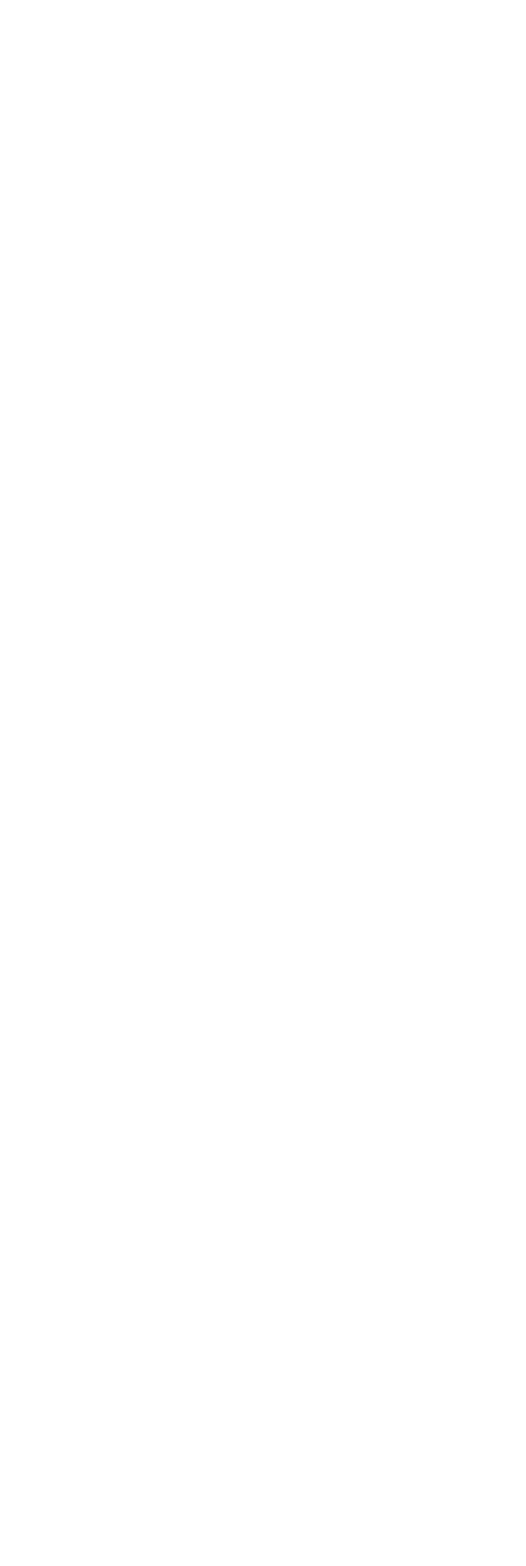
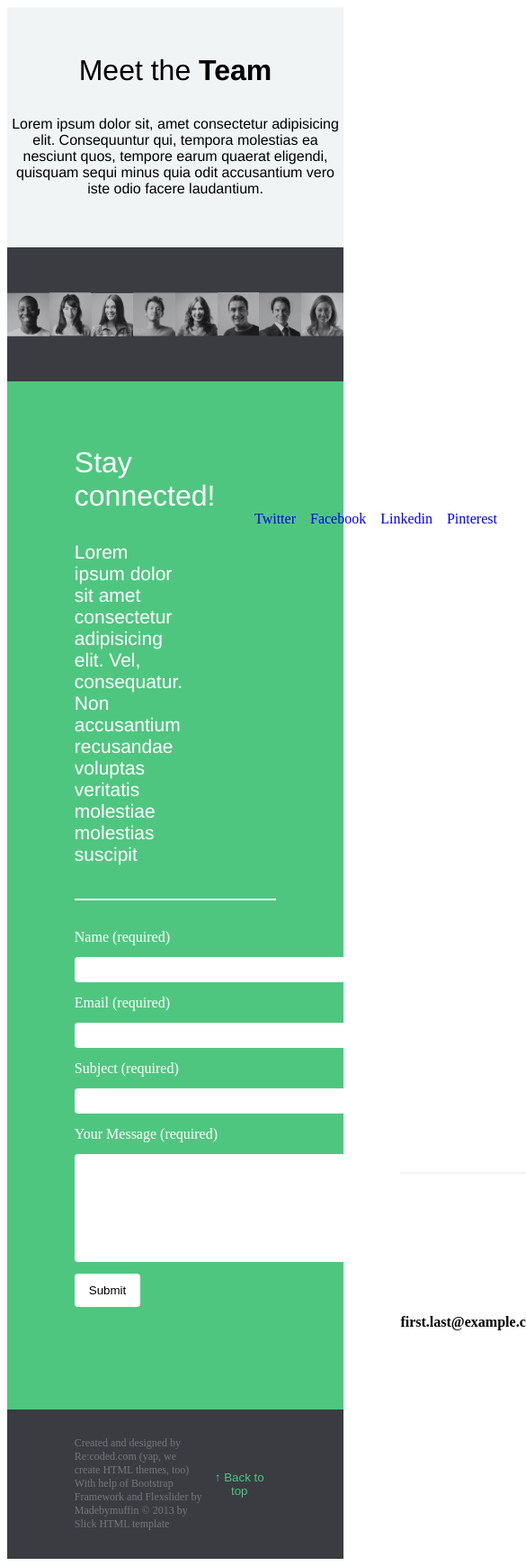
Before and after one commit to Lobana-sky/whole-website-team, a plain HTML site: page index.html in a window 390 px wide. Shown: the top 1741 px of the page at 90% size, 585 px wide, since content can reach past the window. Before the commit the page ends 844 px from the top, so only its background shows below. Drawn offline with Linux system fonts and the light colour scheme; grey boxes are pictures that could not be loaded.

Commit message:
my first commit before responsive

```diff
--- /dev/null
+++ b/css/recep.css
@@ -0,0 +1,126 @@
+section {
+    width: 100%;
+    margin: 0 ;
+    padding: 0;
+}
+
+section > header {
+    font-family:"Helvetica Neue",Helvetica,Arial,sans-serif;
+    background-color: #F1F4F5;
+    text-align: center;
+    padding-top: 20px;
+    padding-bottom: 40px;
+
+
+}
+
+section header h3 {
+    font-size: 2em;
+    font-weight: 200;
+}
+
+#photos {
+
+    background-color:#3A3C42 ;
+    padding:50px 0 ;
+    width: 100%;
+    display: flex;
+    flex-direction: row;
+
+
+
+}
+#photos img {
+    margin: 0;
+    width: 12.489428571429%;
+
+}
+
+.greenny {
+    background-color:#4FC680 ;
+    color: #fff;
+    padding: 40px 20%;
+}
+
+.greenny header{
+    width: 50%;
+}
+
+#con-social header h3{
+    font-family:"Helvetica Neue",Helvetica,Arial,sans-serif;
+    font-size:32px;
+}
+
+#con-social header p {
+    font-family: "HelveticaNeue-Light", "Helvetica Neue Light", "Helvetica Neue", Helvetica, Arial, sans-serif;;
+    font-size: 21px;
+}
+
+ #con-social ,#soc-link {
+    display: flex;
+    flex-direction: row;
+    justify-content: space-between;
+}
+
+#soc-link li {
+    margin: 0.5em;
+}
+#soc-link li a {
+    text-decoration: none;
+}
+#soc-link {
+    list-style: none;
+    padding: 5em;
+}
+
+section hr {
+    border: 0.1px solid rgb(245, 245, 245);
+    margin: 1em auto;
+}
+
+#form-map hr {
+    border: 0.5px solid rgb(245, 245, 245);
+}
+
+#form-map{
+    margin: 2em auto;
+    display: flex;
+    flex-direction: row;
+    justify-content: space-between;
+
+}
+#form-map input{
+    width: 25em;
+    margin: 1em auto;
+    border-radius: .3em;
+    border: none;
+    padding: 0.5em;
+}
+
+
+#map{
+   margin-left: 1em;
+}
+
+#map p{
+    display: block;
+    width: 10em;
+}
+
+#form-map button{
+    columns: gray;
+    background-color: white;
+    padding: 0.8em 1.2em;
+    border-radius: 0.3em;
+    border: none;
+}
+
+footer{
+    background-color: #3A3C42;
+    color: #777;
+    font-size: 12px;
+    display: flex;
+    flex-direction: row;
+    justify-content: space-between;
+    padding:5% 20%;
+}
--- a/index.html
+++ b/index.html
@@ -1,15 +1,170 @@
 <!DOCTYPE html>
 <html>
-    <head>
-        <link rel="stylesheet" href="./css/style.css">
-    </head>
-    <body>
-<!--Loubana-->
+<head>
+	<title>Slick</title>
+	<meta charset="utf-8">
+	<meta name="viewport" content="width=devicde-width, initial-scale=1.0, maximum-scale=1.0, minimum-scale=1.0">
+    <link rel="stylesheet" href="./css/style.css">
+    <link rel="stylesheet" href="./css/recep.css">
+</head>
+<body>
+	<!-- Lobana Part start-->
 
 
-<!--Manal-->
 
 
-<!--Recep-->
-    </body>
+
+
+
+
+
+
+
+
+
+
+
+
+
+
+
+
+
+
+
+	<!-- Lobana Part end -->
+
+	<!-- Menel Part Start -->
+
+	<!-- Menel Part ends -->
+
+
+
+
+
+
+
+
+
+
+
+
+
+
+
+
+
+
+
+
+
+
+
+
+
+
+
+
+
+
+
+
+
+    <!-- Recep Part start -->
+
+    <section>
+		<header>
+			<h3>Meet the <strong>Team</strong> </h3>
+			<p>Lorem ipsum dolor sit, amet consectetur adipisicing elit. Consequuntur qui, tempora molestias ea nesciunt quos, tempore earum quaerat eligendi, quisquam sequi minus quia odit accusantium vero iste odio facere laudantium.</p>
+        </header>
+
+		<div id="photos">
+			<img src="./img/p1.png" alt="p1">
+			<img src="./img/p2.png" alt="">
+			<img src="./img/p3.png" alt="">
+			<img src="./img/p4.png" alt="">
+            <img src="./img/p5.png" alt="">
+            <img src="./img/p6.png" alt="">
+            <img src="./img/p7.png" alt="">
+            <img src="./img/p8.png" alt="">
+        </div>
+
+        <div class="greenny">
+            <div id="con-social">
+                <header>
+                    <h3>Stay connected!</h3>
+                    <p>Lorem ipsum dolor sit amet consectetur adipisicing elit. Vel, consequatur. Non accusantium recusandae voluptas veritatis molestiae molestias suscipit </p>
+
+                </header>
+                <ul id="soc-link">
+                    <li><a href="twitter.com">
+                        Twitter</a></li>
+                    <li><a href="facebook.com">
+
+                        Facebook</a></li>
+                    <li><a href="linkedin.com">Linkedin</a></li>
+                    <li><a href="pintrest.com">Pinterest</a></li>
+                </ul>
+            </div>
+            <hr>
+
+            <!-- Form and Map  beginning-->
+            <div id="form-map">
+                <form action="">
+                    <label for="">Name (required) <br>
+                        <input type="text">
+                    </label><br>
+
+                    <label for="">Email (required) <br>
+                        <input type="email">
+                    </label><br>
+
+                    <label for="">Subject (required) <br>
+                        <input type="text">
+                    </label><br>
+
+                    <label  for="">Your Message (required) <br>
+                        <input style="height: 8em;" type="text">
+
+                    </label><br>
+                    <button>Submit</button>
+                </form>
+
+                <div id="map">
+
+                    <iframe src="https://www.google.com/maps/embed?pb=!1m14!1m8!1m3!1d12040.755861334368!2d29.0041105!3d41.0211216!3m2!1i1024!2i768!4f13.1!3m3!1m2!1s0x0%3A0x6ed7f4baceb4476c!2sMaiden&#39;s%20Tower!5e0!3m2!1sen!2str!4v1577533832492!5m2!1sen!2str" width="350" height="250" frameborder="0" style="border:0;" allowfullscreen=""></iframe>
+                    <hr>
+
+                    <p>
+                        Twitter, Inc.
+                        795 Folsom Ave, Suite 600
+                        San Francisco, CA 94107
+                        P:(123) 456-7890
+                    </p>
+                    <br>
+                    <p>Full name
+                        <b style="color: black;">first.last@example.com</b>
+                    </p>
+                </div>
+
+            </div>
+            <!-- Form and Map end -->
+        </div>
+
+
+
+	</section>
+	<footer>
+        <p style="width: 70%;">Created and designed by Re:coded.com (yap, we create HTML themes, too)
+            With help of Bootstrap Framework and Flexslider by Madebymuffin
+            &copy; 2013 by Slick HTML template
+        </p>
+        <button style="color: #4FC680;background-color: #3A3C42;border: none;"><span style="width: 5px;height: 5px;">&uparrow;</span> Back to top</button>
+
+
+
+	</footer>
+	<!-- Recep Part end -->
+
+</body>
 </html>
```
Also changed, not shown: img/github.png (added), img/map.png (added), img/p-r1.png (added), img/p-r2.png (added), img/p1.png (added), img/p2.png (added), img/p3.png (added), img/p4.png (added), img/p5.png (added), img/p6.png (added), img/p7.png (added), img/p8.png (added), img/tp.png (added).
